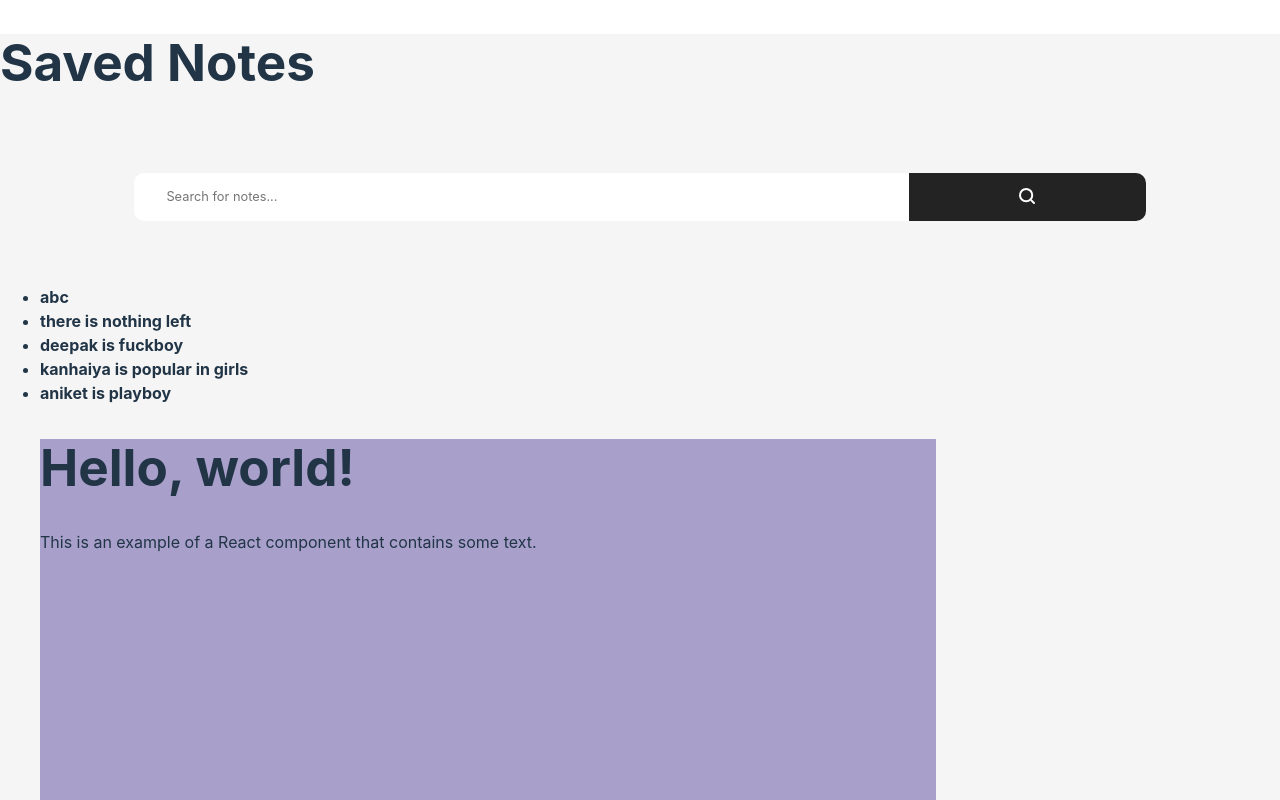
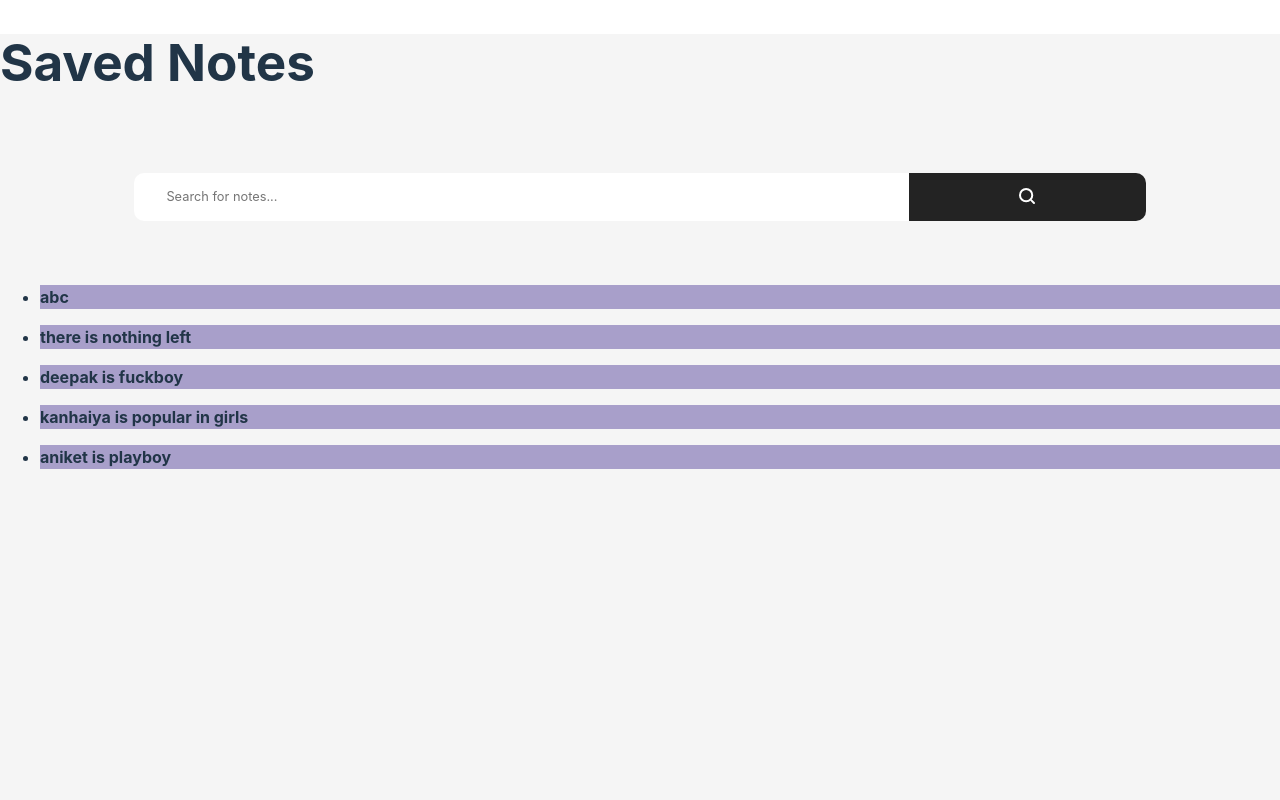
Before and after one commit to deepak-gangwar/note-chrome-extension, a React (Vite) app: page / in a window 1280 px wide. Shown: the top 800 px of the page. Built offline with nearby package versions, Linux system fonts and the light colour scheme.

Commit message:
note component created

```diff
--- a/src/components/Note.jsx
+++ b/src/components/Note.jsx
@@ -2,12 +2,12 @@ import React from 'react';
 import styles from '../styles/Note.module.css'
 
 
-export default function Note()  {
+export default function Note({noteString})  {
 
     return (
       <div className={styles.note}>
-              <h1>Hello, world!</h1>
-        <p>This is an example of a React component that contains some text.</p>
+
+      <p>{noteString} </p>
 
       </div>
     );
--- a/src/components/Panel.jsx
+++ b/src/components/Panel.jsx
@@ -52,7 +52,7 @@ export default function Panel() {
       <ul>
         {currentNotes.map((item) => (
           <li key={item.id}>
-            <strong>{item.note}</strong>
+            <strong><Note noteString = {item.note}/> </strong>
           </li>
         ))}
 
--- a/src/styles/Note.module.css
+++ b/src/styles/Note.module.css
@@ -1,5 +1,5 @@
 .note {
-    width: 70vw;
-    height: 70vh;
+    /* width: 70vw;
+    height: 70vh; */
     background-color: var(--color-dark-purple);
 }
```
